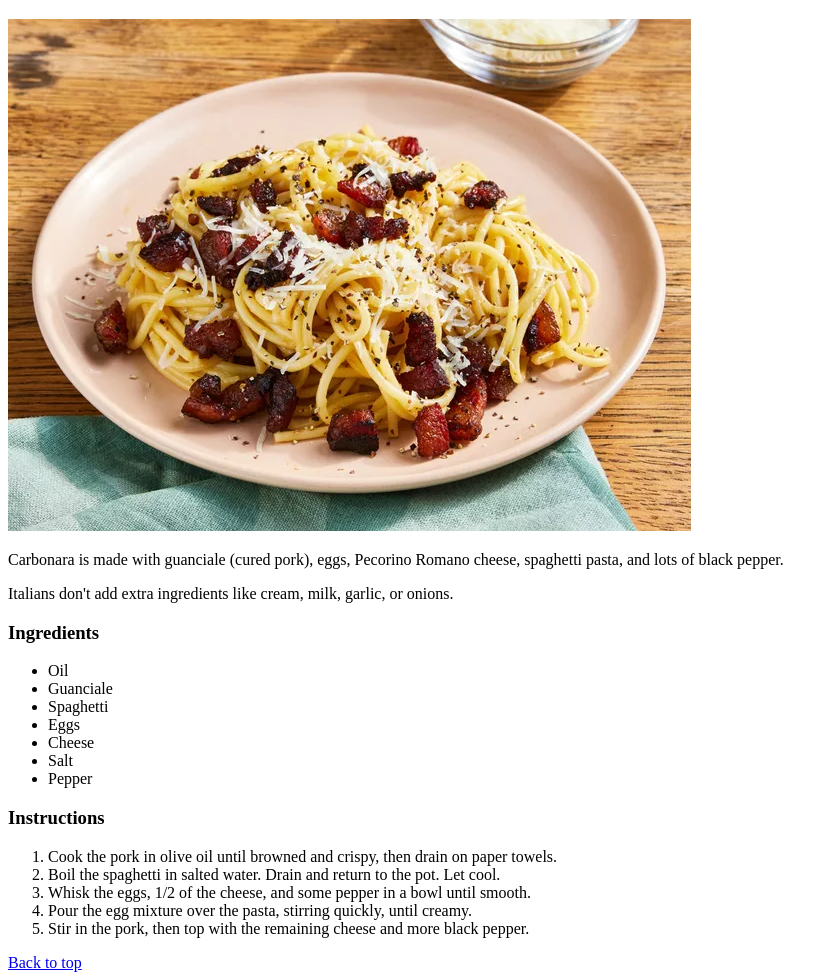
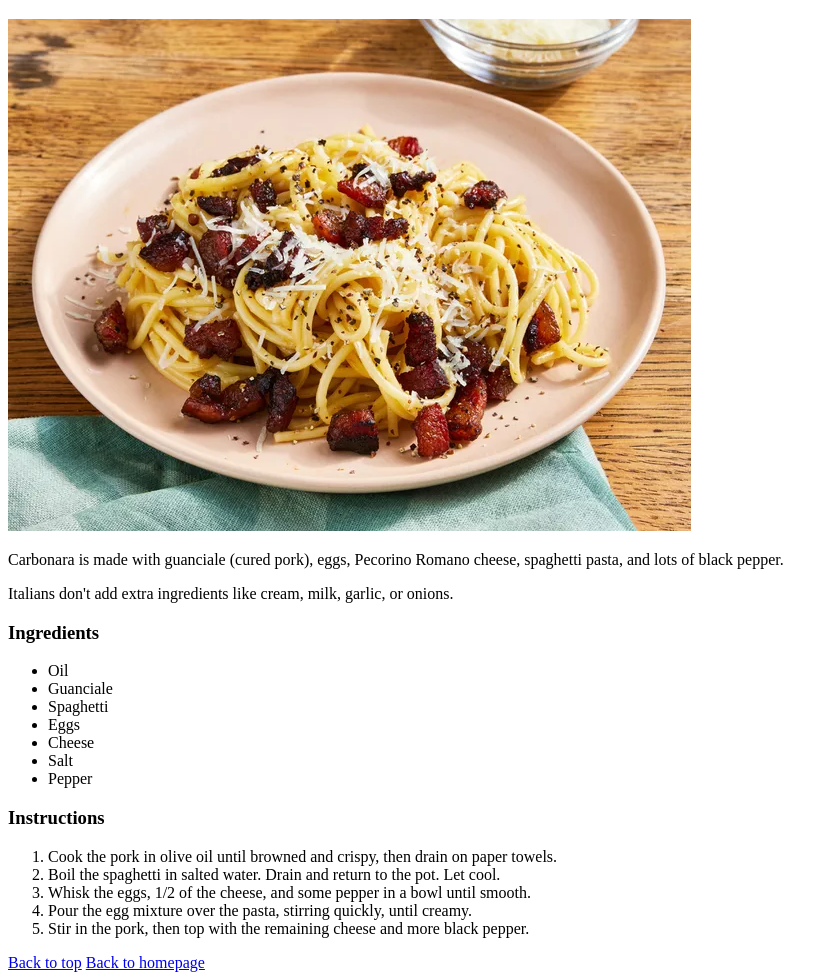
Before and after one commit to z10nut/odin-recipes, a plain HTML site: page recipes/carbonara.html in a window 1280 px wide. Shown: the part 61-1041 px from the top of the page, without its empty margins (0-838 px from the left). Drawn offline with Linux system fonts and the light colour scheme.

Commit message:
Add return to homepage button

```diff
--- a/recipes/carbonara.html
+++ b/recipes/carbonara.html
@@ -56,5 +56,6 @@
         </ol>
 
         <a href="carbonara.html" rel="noopener noreferrer">Back to top</a>
+        <a href="../index.html" rel ="noopener noreferrer">Back to homepage</a>
     </body>
 </html>
```
